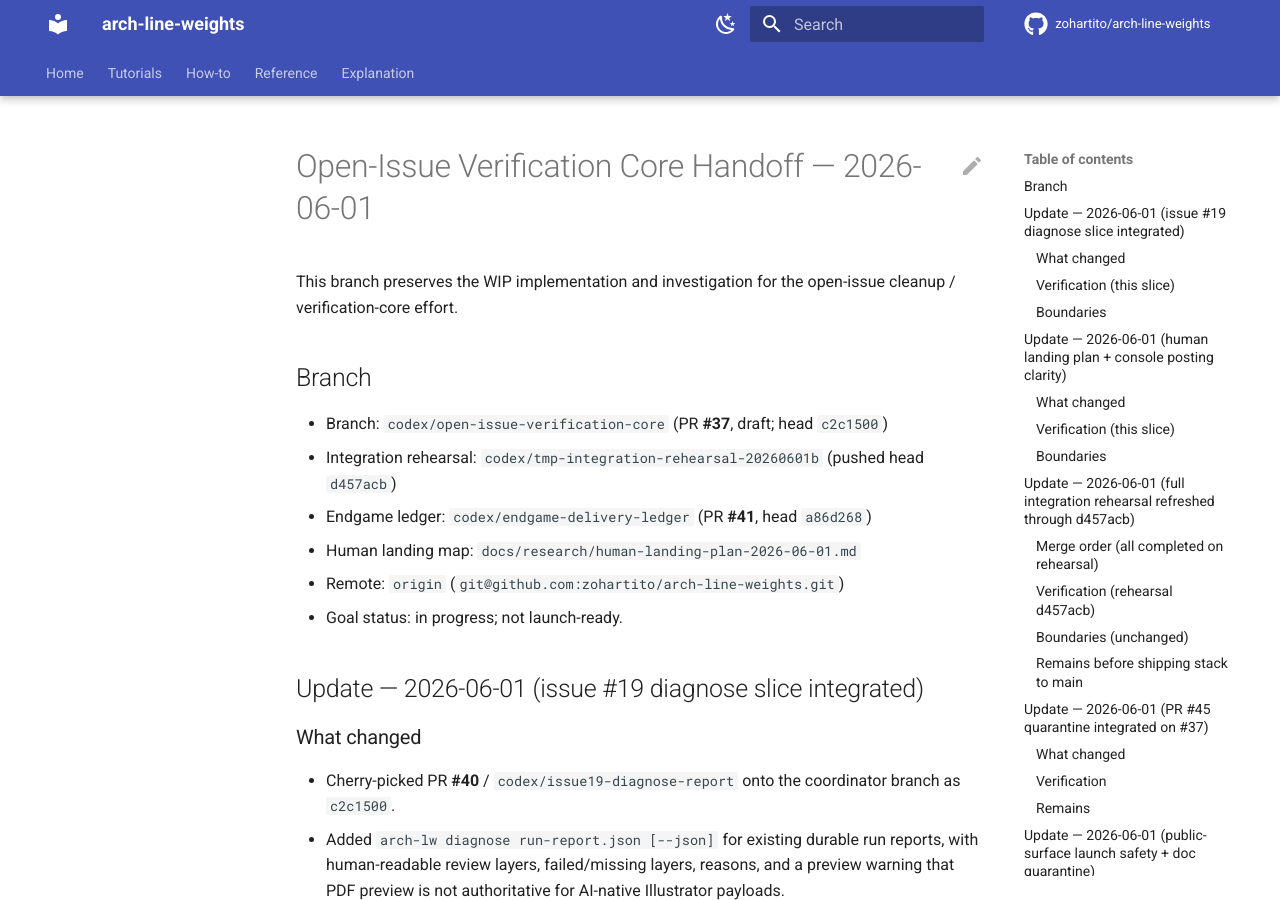
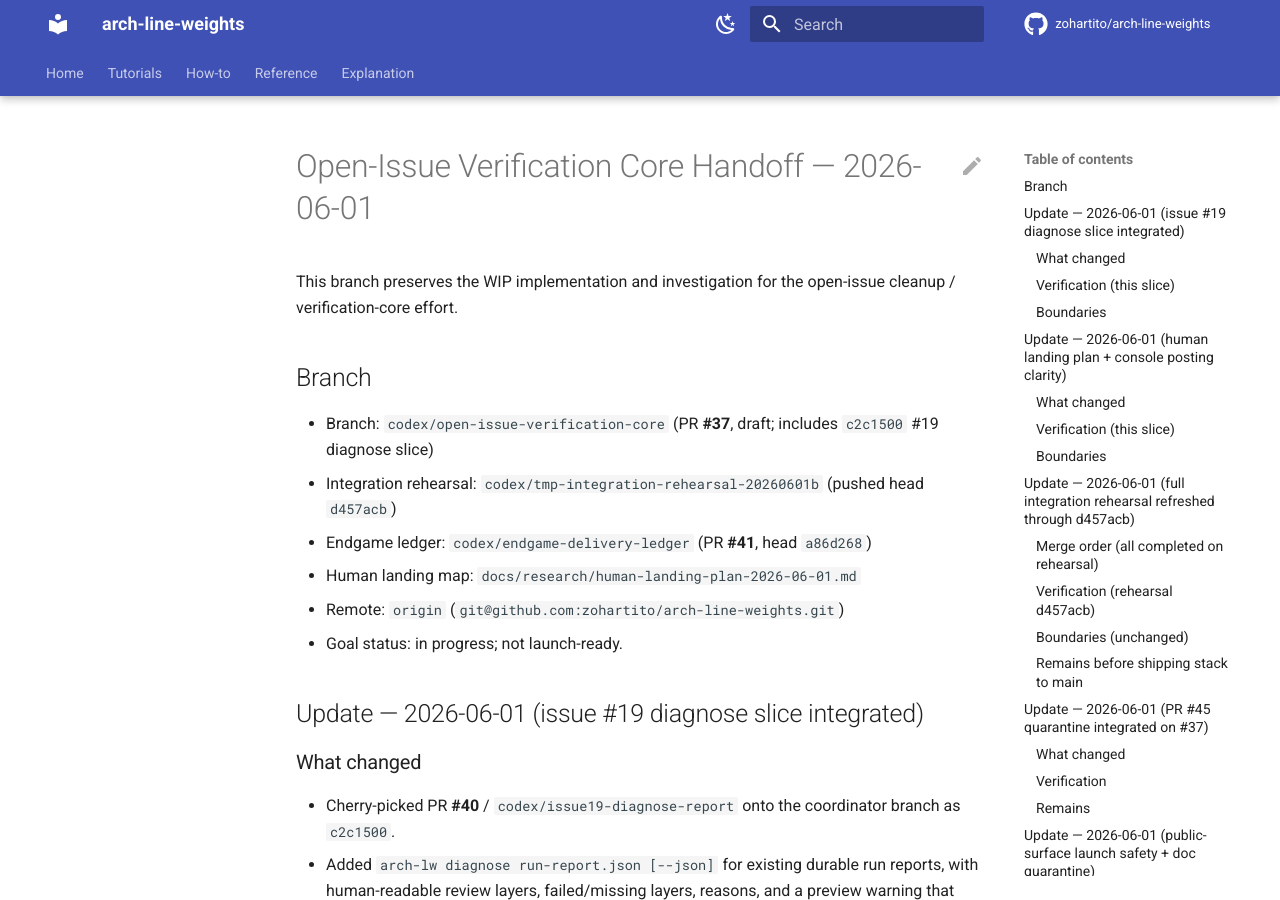
Before and after one commit to zohartito/arch-line-weights, an MkDocs documentation site: the page built from docs/research/open-issue-verification-core-handoff-2026-06-01.md, in a window 1280 px wide and 900 px high. Built offline with MkDocs 1.6.1 and Material for MkDocs 9.7.7, drawn with Linux system fonts in a browser that asks for light colours; comment, search, counter and statistics services are not loaded.

Commit message:
Clarify verification-core handoff head

```diff
--- a/docs/research/open-issue-verification-core-handoff-2026-06-01.md
+++ b/docs/research/open-issue-verification-core-handoff-2026-06-01.md
@@ -4,7 +4,7 @@ This branch preserves the WIP implementation and investigation for the open-issu
 
 ## Branch
 
-- Branch: `codex/open-issue-verification-core` (PR **#37**, draft; head `c2c1500`)
+- Branch: `codex/open-issue-verification-core` (PR **#37**, draft; includes `c2c1500` #19 diagnose slice)
 - Integration rehearsal: `codex/tmp-integration-rehearsal-20260601b` (pushed head `d457acb`)
 - Endgame ledger: `codex/endgame-delivery-ledger` (PR **#41**, head `a86d268`)
 - Human landing map: `docs/research/human-landing-plan-2026-06-01.md`
```
